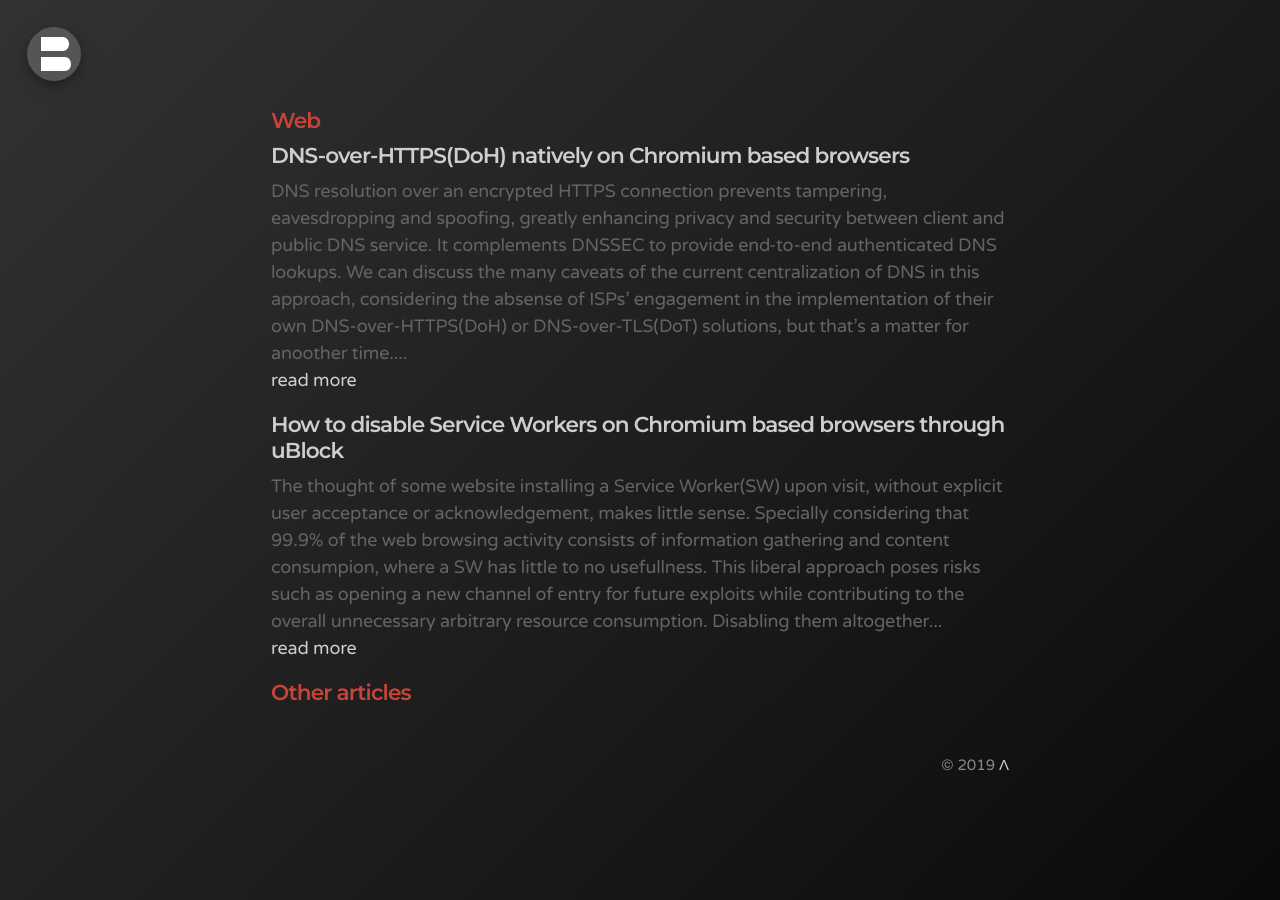
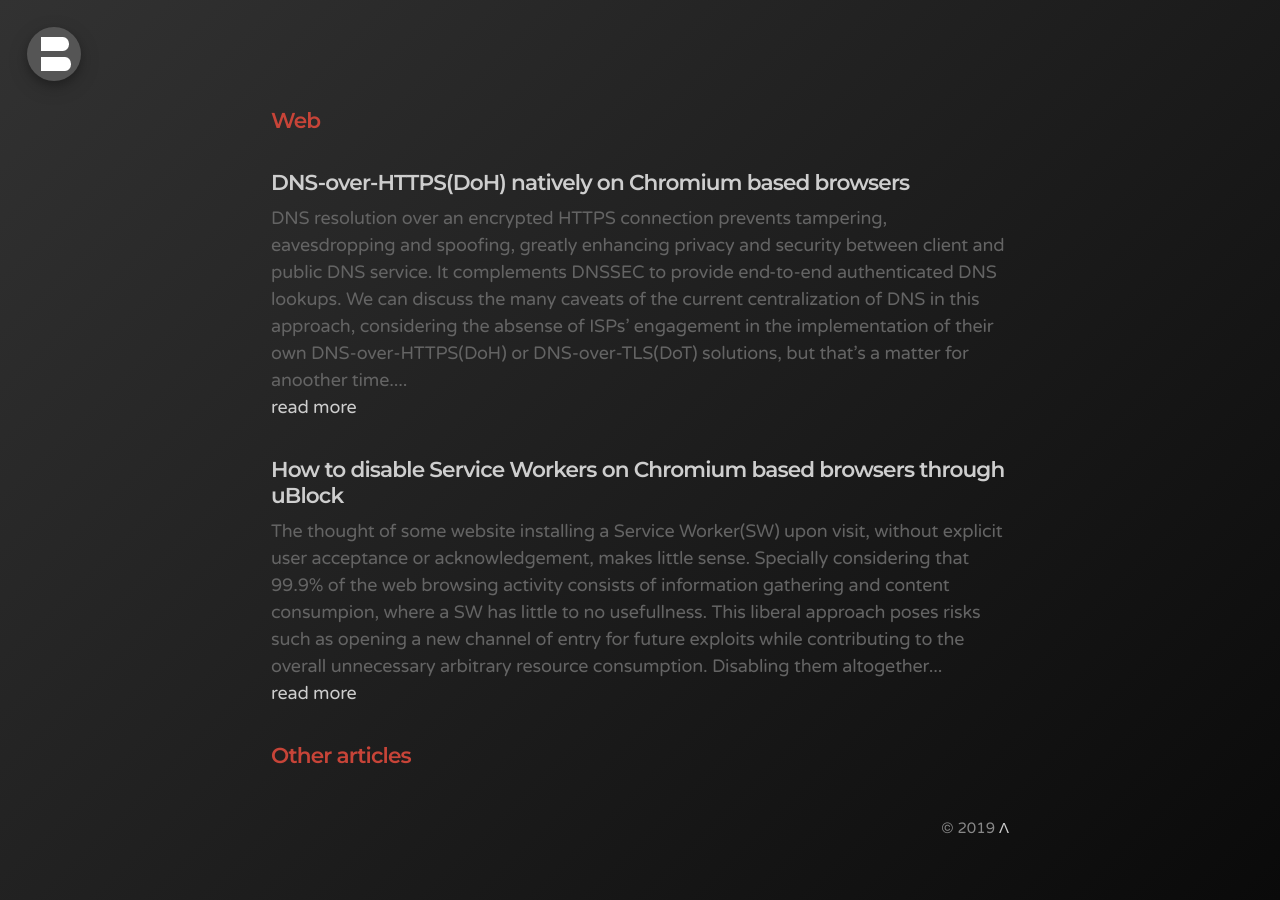
Before and after one commit to bonina/bonina.github.io, a Jekyll site: the page built from web.md, in a window 1280 px wide. Built offline with Jekyll 4.4.1, drawn with Linux system fonts in a browser that asks for light colours.

Commit message:
Update web.md

```diff
--- a/web.md
+++ b/web.md
@@ -5,7 +5,7 @@
 ---
 
 {% for post in site.categories.Web limit: 3 %}
-  <article class="post-categories">
+  <article class="post-categories categories-page">
     <h1 class="post-title">
       <a href="{{ site.baseurl }}{{ post.url }}">{{ post.title }}</a>
     </h1>
@@ -18,7 +18,7 @@
   </article>
 {% endfor %}
 
-<h1 class="page-title categories-other">Other articles</h1>
+<h1 class="page-title categories-page">Other articles</h1>
 {% for post in site.categories.Web limit: 10 offset: 3 %}
   <article class="post-categories">
     <h1 class="post-title">
```
